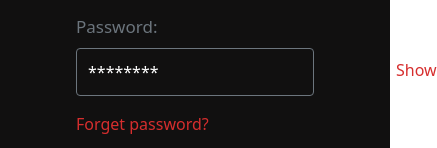
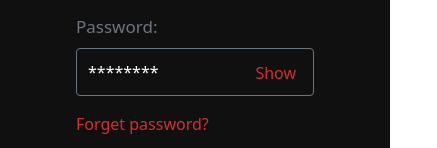
Before and after one commit to OlagunjuOlaniyi/daba-auth-task, a React (Create React App) app: page /register in a window 390 px wide. Shown: the part 492-640 px from the top of the page, 437 px wide, since content can reach past the window. Built offline with nearby package versions, Linux system fonts and the light colour scheme.

Commit message:
updating App.css and App.js

```diff
--- a/src/App.css
+++ b/src/App.css
@@ -94,6 +94,10 @@
   margin-top: 20px;
 }
 
+.show__ct {
+  position: relative;
+}
+
 .showHide {
   position: absolute;
   margin-top: -38px;
@@ -102,3 +106,10 @@
   z-index: 2;
   cursor: pointer;
 }
+
+@media screen and (max-width: 780px) {
+  .showHide {
+    margin-left: 46%;
+    margin-top: -35px;
+  }
+}
--- a/src/App.js
+++ b/src/App.js
@@ -1,9 +1,13 @@
 import "./App.css";
 import Constant from "./components/Constant";
+import { BrowserRouter, Routes, Route } from "react-router-dom";
+
+// pages
 import Welcome from "./pages/welcome/Welcome";
 import Login from "./pages/login/Login";
-import { BrowserRouter, Routes, Route } from "react-router-dom";
 import Register from "./pages/register/Register";
+import NoPage from "./pages/nopage/NoPage";
+import Dashboard from "./pages/dashboard/Dashboard";
 
 function App() {
   return (
@@ -14,6 +18,8 @@ function App() {
           <Route path="/" element={<Welcome />} />
           <Route path="/login" element={<Login />} />
           <Route path="/register" element={<Register />} />
+          <Route path="/dashboard" element={<Dashboard />} />
+          <Route path="*" element={<NoPage />} />
         </Routes>
       </BrowserRouter>
     </>
```
